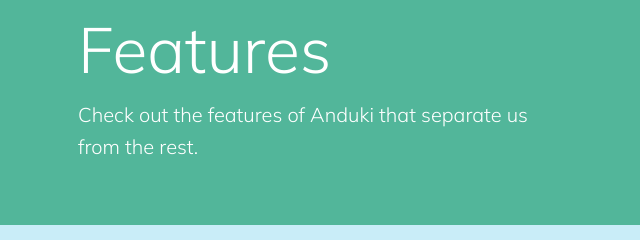
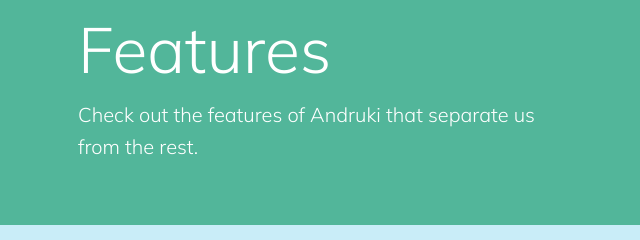
Before and after one commit to andrewneilclarke/andruki-cloud-hosting-platform, a plain HTML site: page features.html in a window 1280 px wide. Shown: the part 99-339 px from the top of the page, 66-706 px from the left. Drawn offline with Linux system fonts and the light colour scheme.

```diff
--- a/features.html
+++ b/features.html
@@ -30,7 +30,7 @@
             <div>
                 <h1 class="xl">Features</h1>
                 <p class="lead">
-                    Check out the features of Anduki that separate us from the
+                    Check out the features of Andruki that separate us from the
 						rest.
                 </p>
             </div>
```
